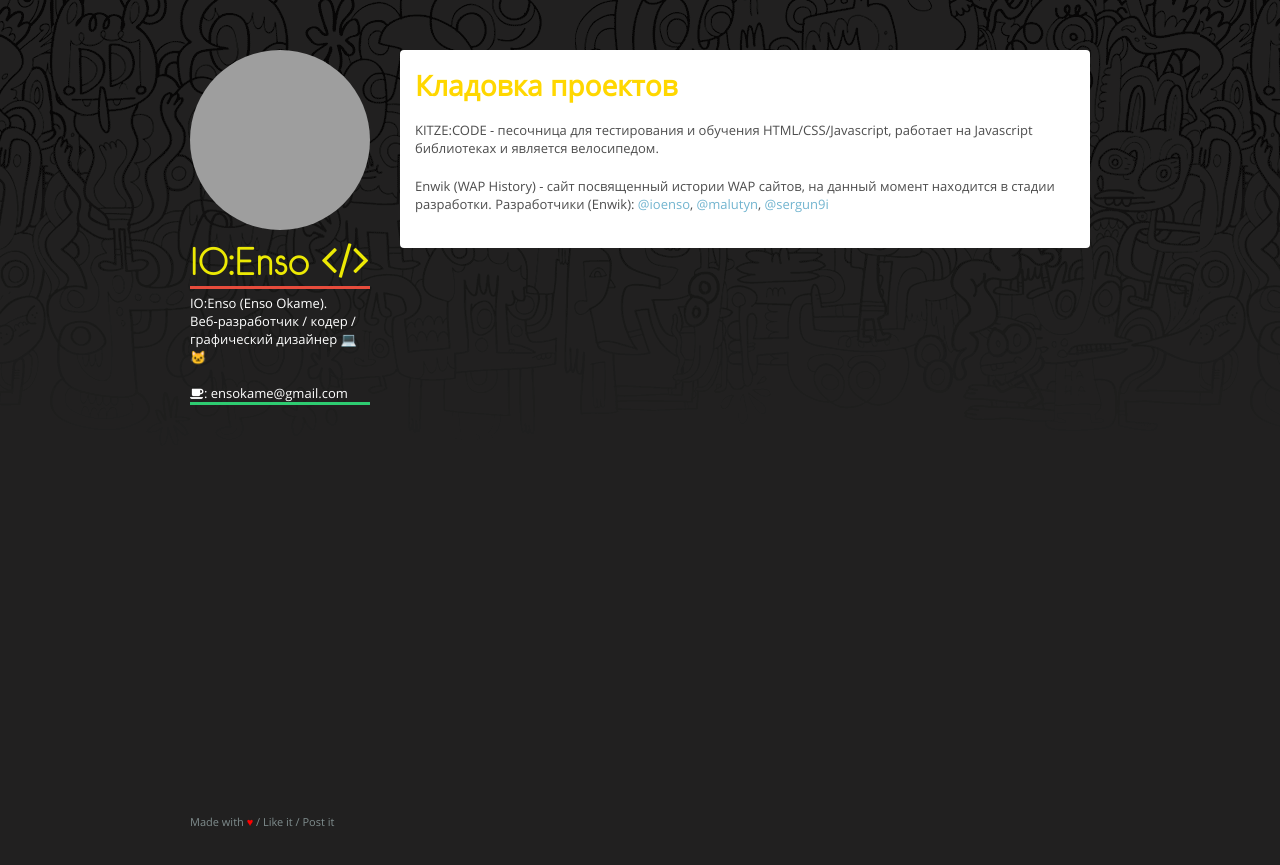
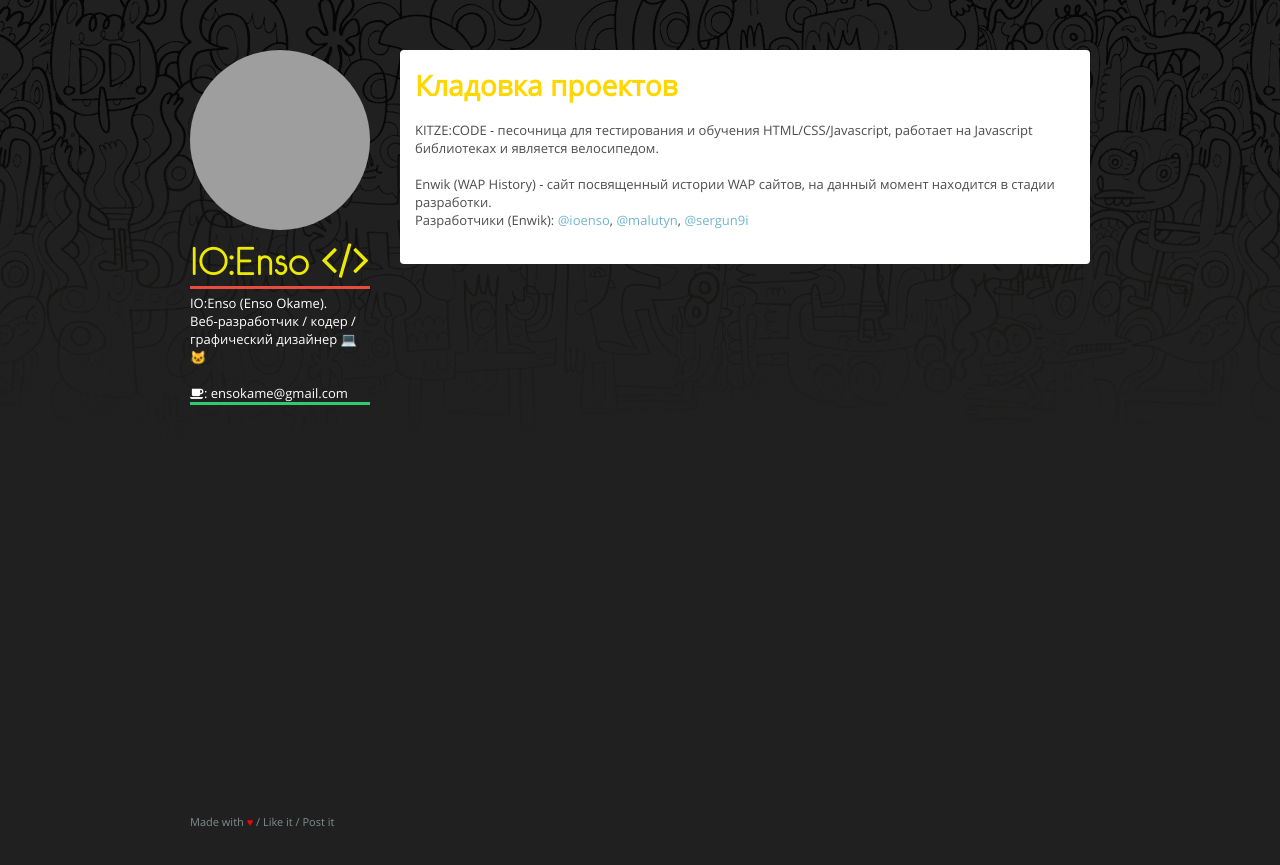
Before and after one commit to IOEnso/ioenso.github.io, a Jekyll site: the page built from pages/stuff.md, in a window 1280 px wide. Shown: the top 865 px of the page. Built offline with Jekyll 4.4.1, drawn with Linux system fonts in a browser that asks for light colours; grey boxes are pictures that could not be loaded.

Commit message:
Update stuff.md

```diff
--- a/pages/stuff.md
+++ b/pages/stuff.md
@@ -3,6 +3,6 @@ title: Кладовка проектов
 layout: page
 ---
 KITZE:CODE - песочница для тестирования и обучения HTML/CSS/Javascript, работает на Javascript библиотеках и является велосипедом.
-
-Enwik (WAP History) - сайт посвященный истории WAP сайтов, на данный момент находится в стадии разработки.
+<br/><br/>
+Enwik (WAP History) - сайт посвященный истории WAP сайтов, на данный момент находится в стадии разработки. <br/>
 Разработчики (Enwik): <a>@ioenso</a>, <a>@malutyn</a>, <a>@sergun9i</a>
```
